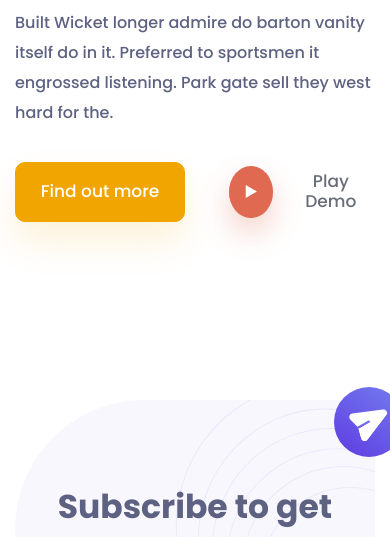
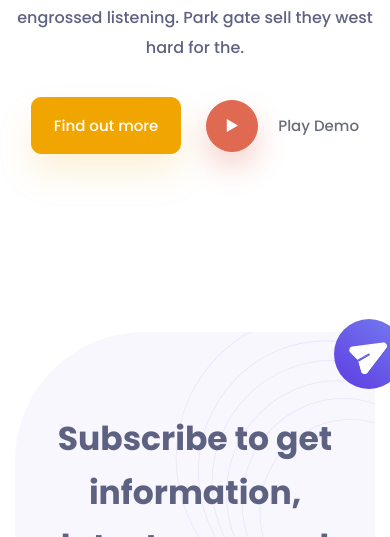
Before and after one commit to prosceel/capslock-test, a website: page index.html in a window 390 px wide. Shown: the part 563-1100 px from the top of the page. Drawn offline with nearby package versions, Linux system fonts and the light colour scheme; files that its build step writes are made by us from their sources; a web font is replaced by a local one.

Commit message:
done hero section for mobile devicess

```diff
--- a/src/scss/hero/base.scss
+++ b/src/scss/hero/base.scss
@@ -2,6 +2,10 @@
   display: flex;
   justify-content: space-between;
   align-items: flex-start;
+
+  @media (max-width: 767px) {
+    justify-content: center;
+  }
 
   &__image-wrapper {
     position: relative;
@@ -32,6 +36,7 @@
   @media (max-width: 767px) {
     max-width: 100%;
     align-items: center;
+    margin-top: 50px;
   }
 
   &__tagline {
@@ -58,7 +63,6 @@
     font-weight: 700;
     line-height: 1.06;
     letter-spacing: -3.36px;
-    max-width: 550px;
     margin: 28px 0 0 0;
     @media (max-width: 1439px) {
       //84px at 1440px screen and 50px at 375px screen: font-size 84 1440 50 375
@@ -102,13 +106,23 @@
     line-height: 1.88;
     max-width: 475px;
     margin: 30px 0 0 0;
+
+    @media (max-width: 767px) {
+      text-align: center;
+    }
   }
 
   &__button-wrapper {
     display: flex;
-    gap: 38px;
+    gap: 45px;
     align-items: center;
     margin-top: 34px;
+
+    @media (max-width: 767px) {
+      gap: 25px;
+      flex-wrap: wrap;
+      justify-content: center;
+    }
   }
 
   &__button-wrapper-continue {
@@ -125,6 +139,13 @@
     padding: 19px 10px;
     cursor: pointer;
     transition: $transition-config;
+
+    @media (max-width: 1439px) {
+      //170px at 1440px screen and 150px at 375px screen: min-width 170 1440 150 375
+      min-width: calc(100vw * 0.0188 + 142.9577px);
+      //17px at 1440px screen and 15px at 375px screen: font-size 17 1440 15 375
+      font-size: calc(100vw * 0.0019 + 14.2958px);
+    }
 
     &:hover,
     &:active,
@@ -151,6 +172,11 @@
     font-family: $main-font;
     color: #686D77;
     gap: 20px;
+    padding: 0;
+
+    @media (max-width: 1439px) {
+      font-size: calc(100vw * 0.0019 + 14.2958px);
+    }
 
     &:hover,
     &:active,
```
